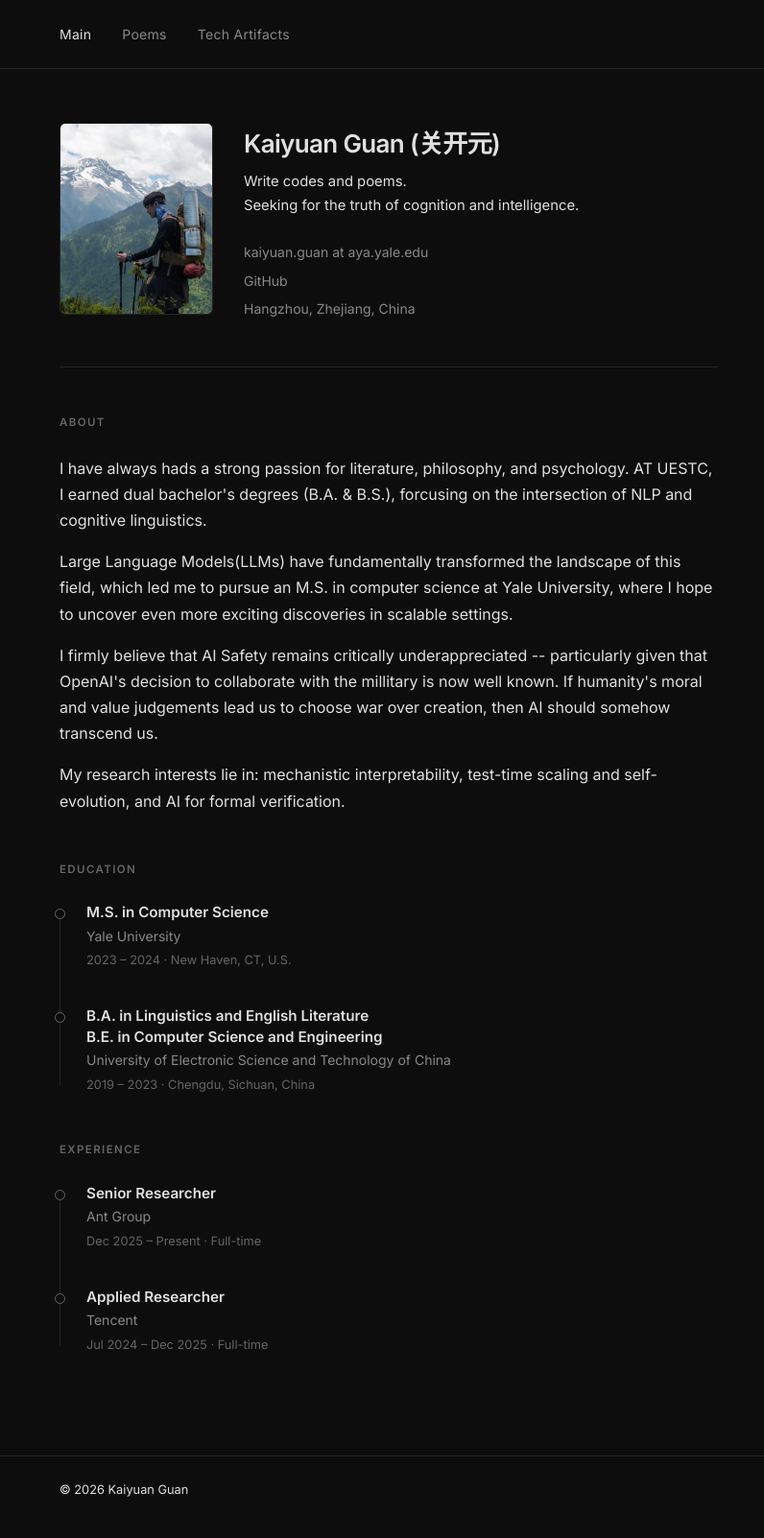
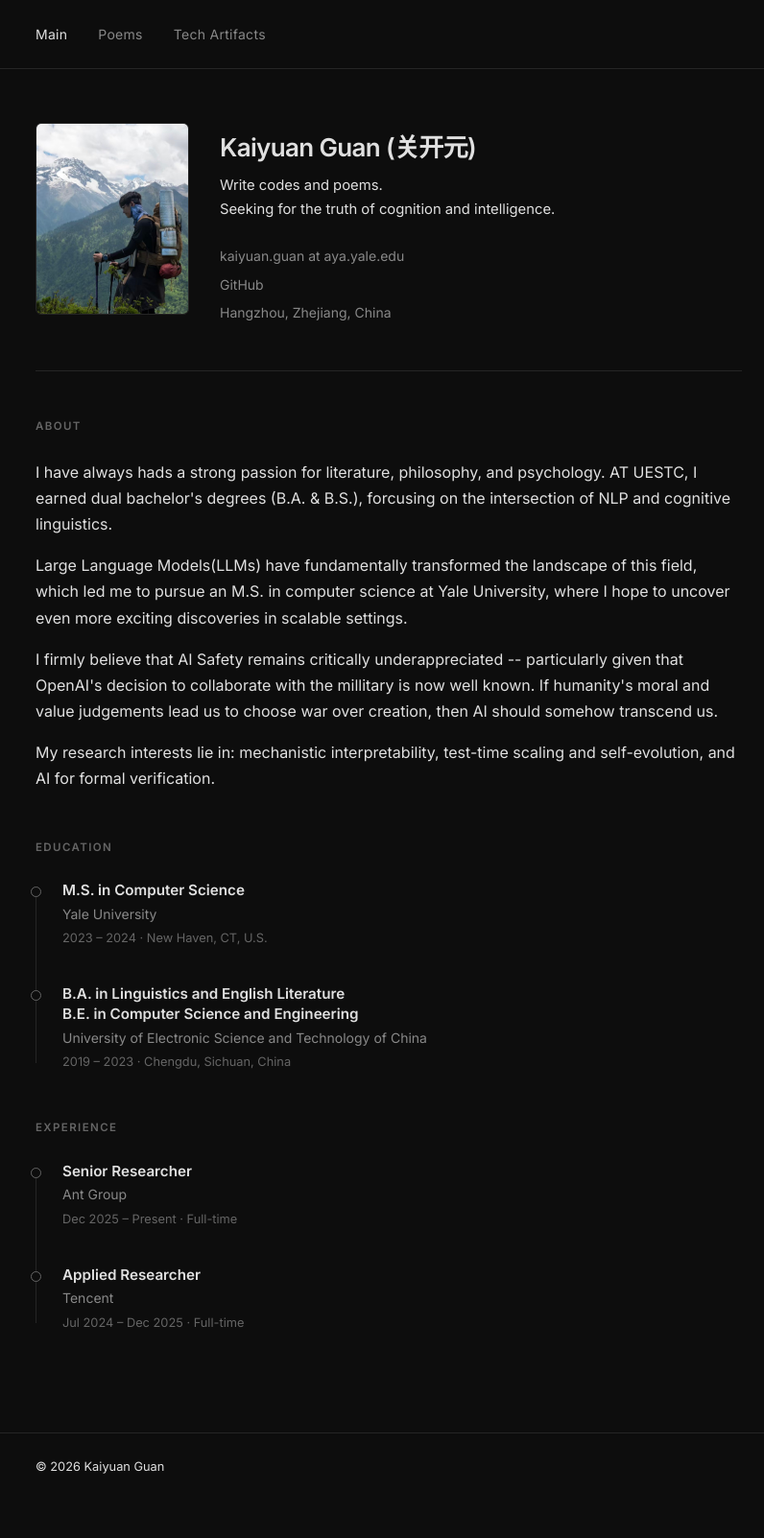
Before and after one commit to WilfredGuan/wilfredguan.github.io, a Jekyll site: the page built from index.html, in a window 1280 px wide. Shown: the whole page at 96% size, without its empty margins (235-1031 px from the left). Built offline with Jekyll 4.4.1, drawn with Linux system fonts in a browser that asks for light colours; after the commit the page ends 1580 px from its top, so only the background shows below that.

Commit message:
fix visual

```diff
--- a/assets/css/style.css
+++ b/assets/css/style.css
@@ -14,7 +14,7 @@
   --text-dim:    #656565;
   --accent:      #7eb8f7;
   --border:      #252525;
-  --max-width:   750px;
+  --max-width:   800px;
 }
 
 /* ── Base ── */
@@ -152,6 +152,7 @@ a:hover {
   display: flex;
   flex-direction: column;
   justify-content: flex-start;
+  padding-top: 0.25rem;
 }
 
 .profile-name {
```
